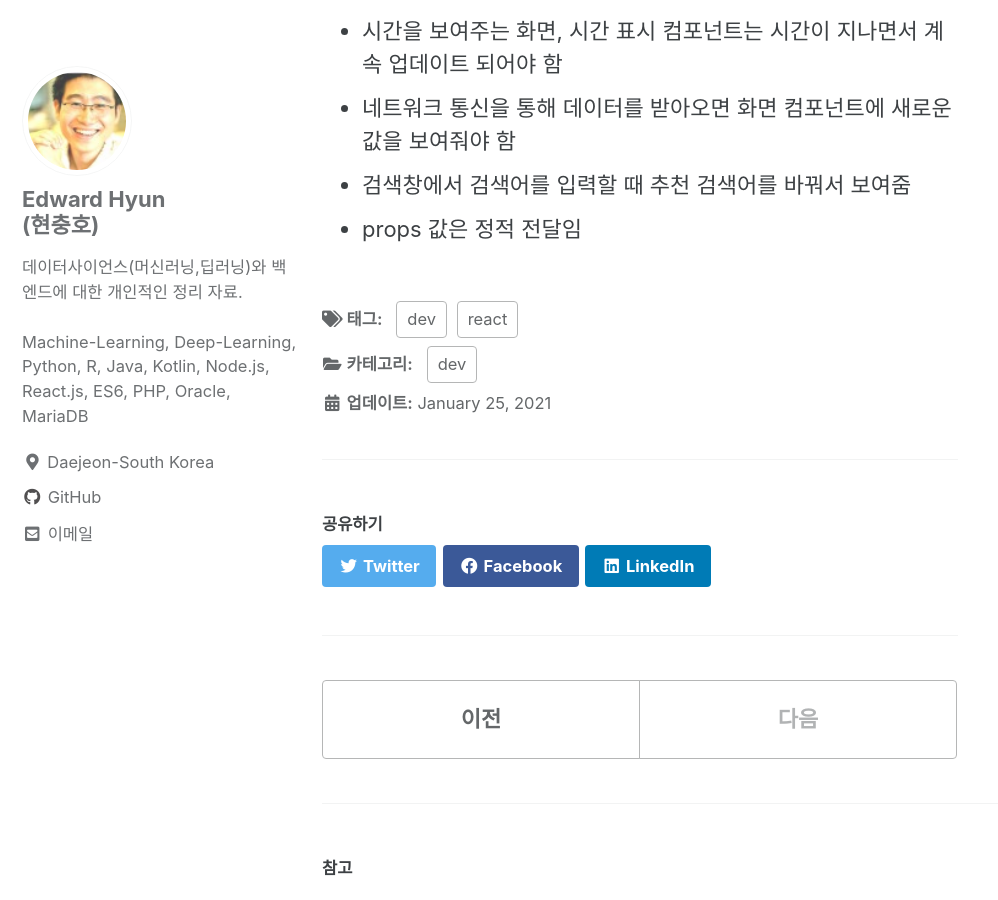
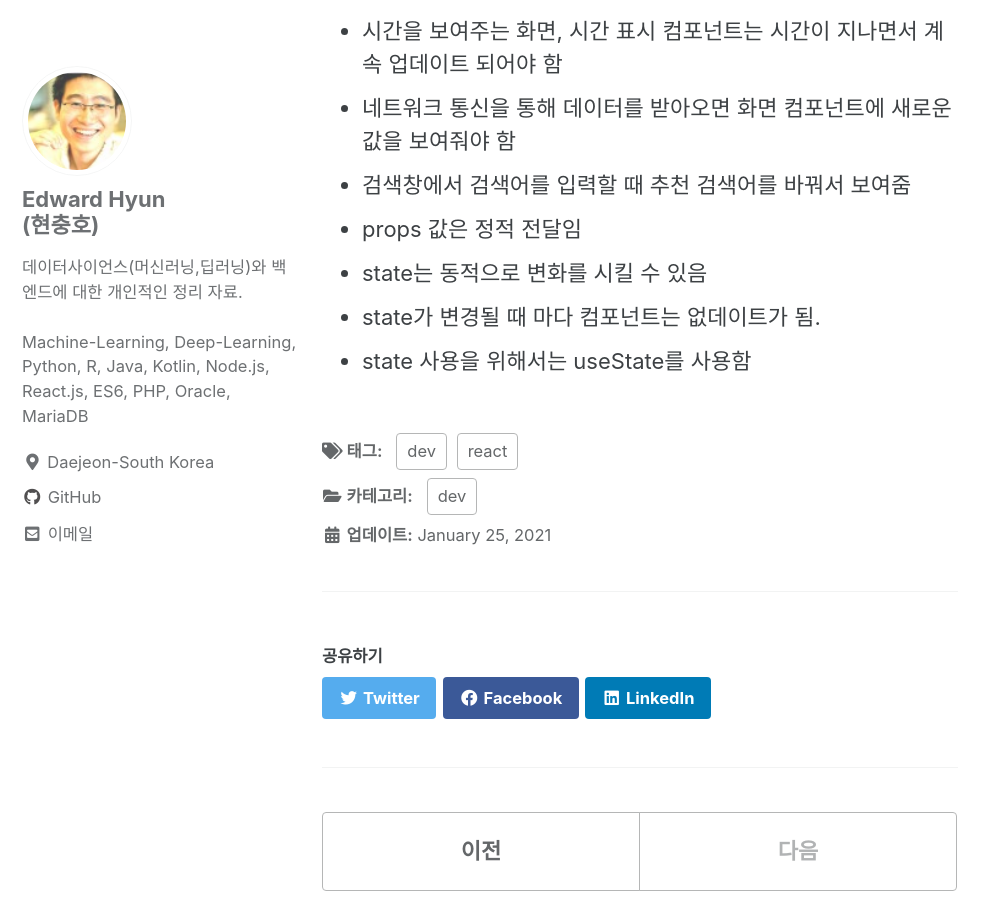
Before and after one commit to iamhch24/iamhch24.github.io, a Jekyll site: the page built from _posts/2021-01-25-[React].md, in a window 1280 px wide and 900 px high, scrolled down 2960 px. Shown: the whole window, without its empty margins (0-998 px from the left). Built offline with Jekyll 4.4.1, drawn with Linux system fonts in a browser that asks for light colours; cached includes are drawn as plain includes.

Commit message:
_posts/2021-01-25-[React].md updated from https://stackedit.io/

```diff
--- a/_posts/2021-01-25-[React].md
+++ b/_posts/2021-01-25-[React].md
@@ -85,9 +85,11 @@ function ChildComponent(props){
 - 네트워크 통신을 통해 데이터를 받아오면 화면 컴포넌트에 새로운 값을 보여줘야 함
 - 검색창에서 검색어를 입력할 때 추천 검색어를 바꿔서 보여줌
 - props 값은 정적 전달임
-
+- state는 동적으로 변화를 시킬 수 있음
+- state가 변경될 때 마다 컴포넌트는 없데이트가 됨.
+- state 사용을 위해서는 useState를 사용함
 
 <!--stackedit_data:
-eyJoaXN0b3J5IjpbLTc3ODg4OTUwNCwtMTY0MjQzMTE4NSwtMT
+eyJoaXN0b3J5IjpbMTEwMTQ0OTY5MywtMTY0MjQzMTE4NSwtMT
 Y2NzM0MzU2NiwxMzA2Nzg1Mjk2LC0xOTYxNTk2Nzk4XX0=
 -->
```
